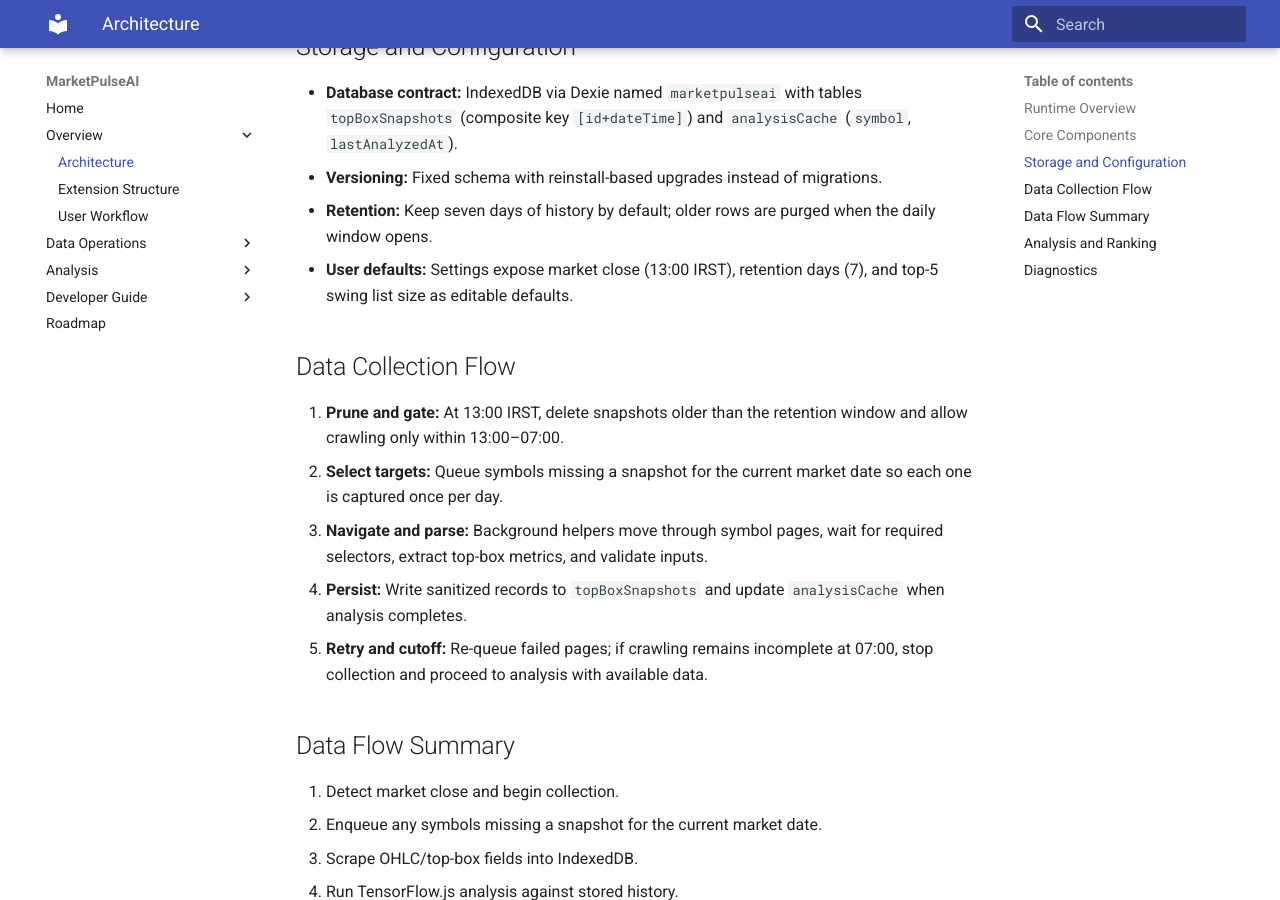
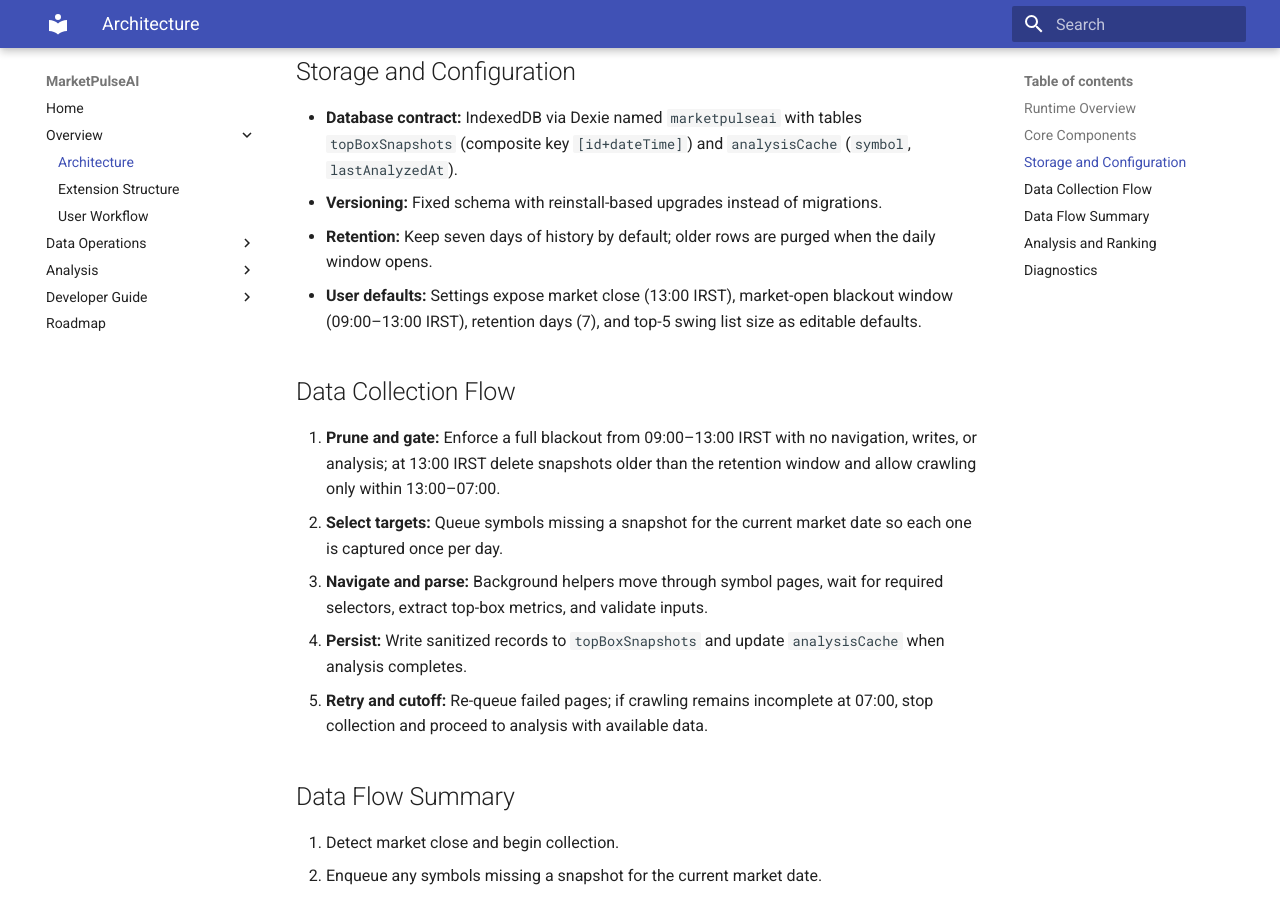
Before and after one commit to shari-ar/MarketPulseAI, an MkDocs documentation site: the page built from docs/architecture.md, in a window 1280 px wide and 900 px high, scrolled down 1019 px. Built offline with MkDocs 1.6.1 and Material for MkDocs 9.7.7, drawn with Linux system fonts in a browser that asks for light colours; some of the changed text lies outside the part shown.

Commit message:
Document market open blackout policy

```diff
--- a/docs/architecture.md
+++ b/docs/architecture.md
@@ -4,7 +4,7 @@
 
 - **Extension surfaces:** Background scripts handle orchestration, scraping, and event signaling; the popup renders analysis results and exports.
 - **Local boundary:** Scraping, storage, and TensorFlow.js inference run entirely in the browser with no remote APIs.
-- **Schedule:** Data collection runs after market close at 13:00 IRST (UTC+03:30) and pauses by 07:00.
+- **Schedule:** Data collection runs after market close at 13:00 IRST (UTC+03:30) and pauses by 07:00, while a strict blackout keeps all automation idle during market-open hours (09:00–13:00 IRST).
 - **Daily cadence:** At 13:00 pruning removes stale data; scraping runs within the collection window, and analysis is forced at 07:00 if crawling did not fully complete.
 - **Offline bundle:** TensorFlow.js and SheetJS ship with the extension, and the manifest requests only navigation and storage permissions.
 
@@ -22,11 +22,11 @@
 - **Database contract:** IndexedDB via Dexie named `marketpulseai` with tables `topBoxSnapshots` (composite key `[id+dateTime]`) and `analysisCache` (`symbol`, `lastAnalyzedAt`).
 - **Versioning:** Fixed schema with reinstall-based upgrades instead of migrations.
 - **Retention:** Keep seven days of history by default; older rows are purged when the daily window opens.
-- **User defaults:** Settings expose market close (13:00 IRST), retention days (7), and top-5 swing list size as editable defaults.
+- **User defaults:** Settings expose market close (13:00 IRST), market-open blackout window (09:00–13:00 IRST), retention days (7), and top-5 swing list size as editable defaults.
 
 ## Data Collection Flow
 
-1. **Prune and gate:** At 13:00 IRST, delete snapshots older than the retention window and allow crawling only within 13:00–07:00.
+1. **Prune and gate:** Enforce a full blackout from 09:00–13:00 IRST with no navigation, writes, or analysis; at 13:00 IRST delete snapshots older than the retention window and allow crawling only within 13:00–07:00.
 2. **Select targets:** Queue symbols missing a snapshot for the current market date so each one is captured once per day.
 3. **Navigate and parse:** Background helpers move through symbol pages, wait for required selectors, extract top-box metrics, and validate inputs.
 4. **Persist:** Write sanitized records to `topBoxSnapshots` and update `analysisCache` when analysis completes.
```
Also changed, not shown: docs/configuration.md (+1 -1 lines), docs/data-collection.md (+1 -1 lines), docs/index.md (+2 -2 lines), docs/scheduling.md (+2 -1 lines), docs/user-workflow.md (+1 -1 lines).
